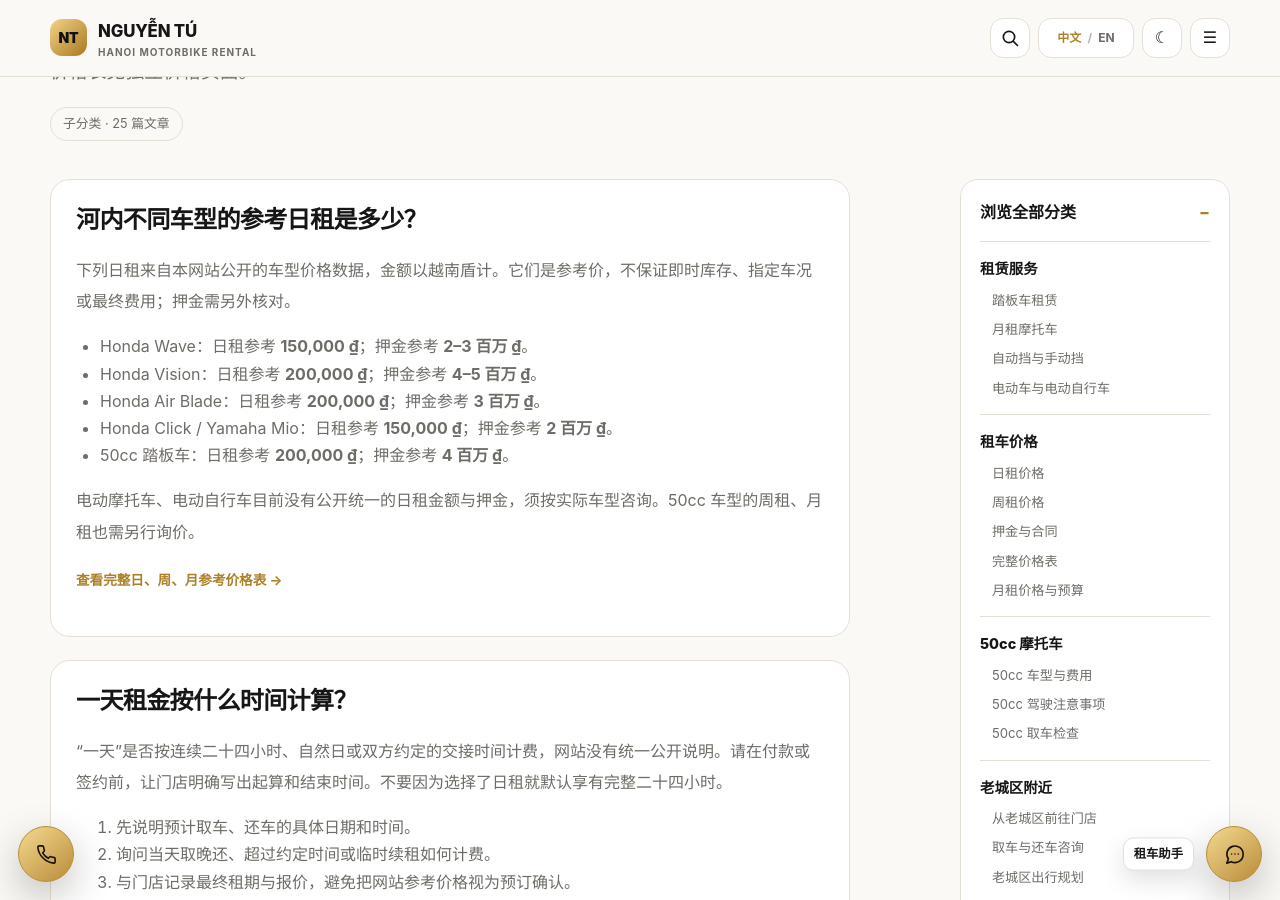
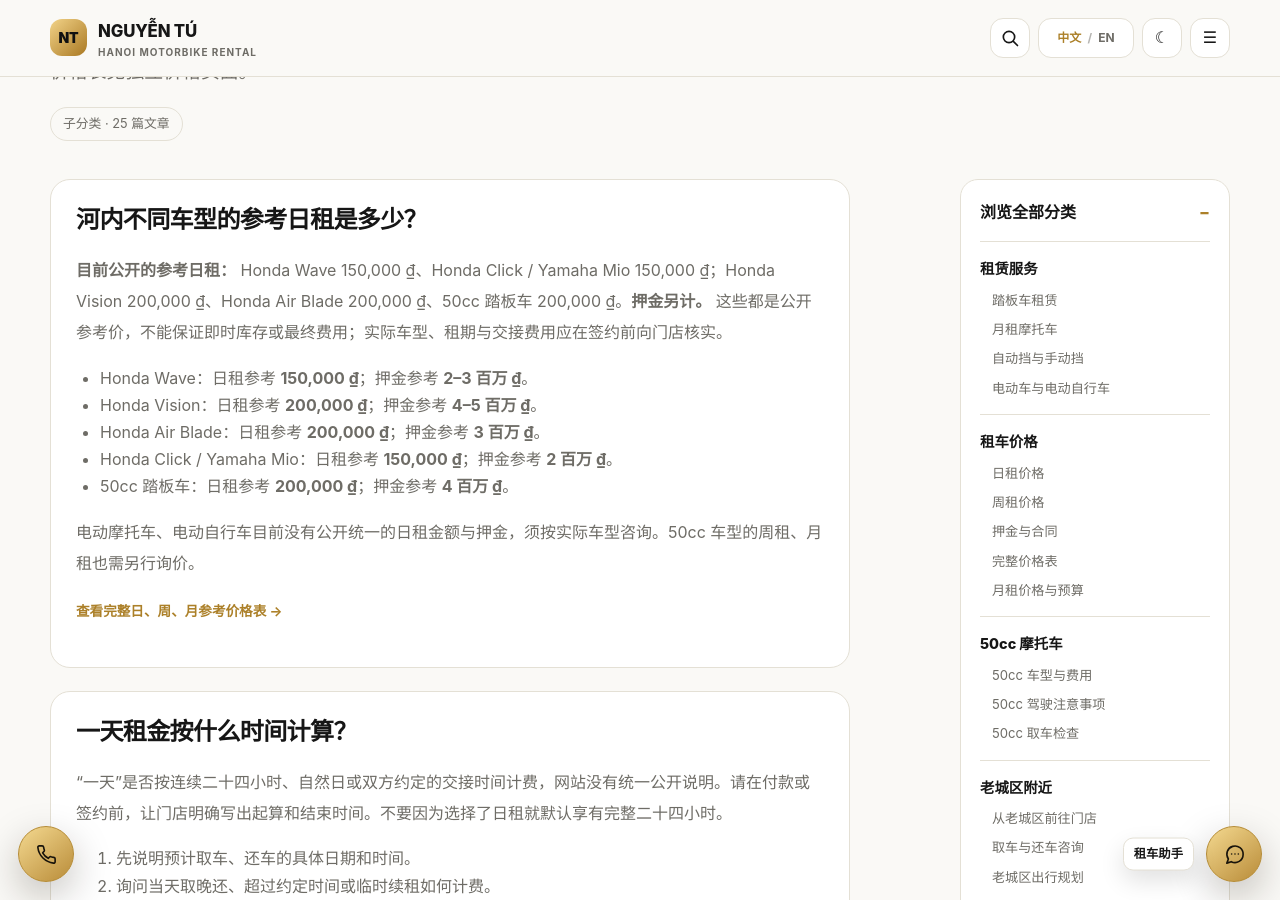
Before and after one commit to thuexemayhanoi/china, a Jekyll site: the page built from topics/pricing/daily/index.html, in a window 1280 px wide and 900 px high, scrolled down 349 px. Built offline with Jekyll 4.4.1, drawn with Linux system fonts in a browser that asks for light colours.

Commit message:
seo(china): make existing Q&A directly answer search intent in topics/pricing/daily/index.html

```diff
--- a/topics/pricing/daily/index.html
+++ b/topics/pricing/daily/index.html
@@ -7,7 +7,7 @@ breadcrumbs: [{"label":"租车价格","href":"/topics/pricing/"},{"label":"日
 topic: "pricing"
 subtopic: "daily"
 ---
-<div class="page-head"><span class="eyebrow">SUBCATEGORY · Pricing</span><h1>河内摩托车日租价格：如何计算每天费用？</h1><p class="lead">计划在河内短期租摩托车？先按车型查看公开的每日参考租金，再确认押金、租期起止、取还车地点与可能的额外费用。此页解释日租如何询价；完整正式价格表见独立价格页面。</p><span class="pill">{% assign current_posts = site.posts | where: 'topic', page.topic | where: 'subtopic', page.subtopic %}{% if current_posts.size == 0 %}子分类 · 暂无文章{% else %}子分类 · {{ current_posts.size }} 篇文章{% endif %}</span></div><div class="two-col"><div class="prose"><section class="inner-panel"><h2>河内不同车型的参考日租是多少？</h2><p>下列日租来自本网站公开的车型价格数据，金额以越南盾计。它们是参考价，不保证即时库存、指定车况或最终费用；押金需另外核对。</p><ul>
+<div class="page-head"><span class="eyebrow">SUBCATEGORY · Pricing</span><h1>河内摩托车日租价格：如何计算每天费用？</h1><p class="lead">计划在河内短期租摩托车？先按车型查看公开的每日参考租金，再确认押金、租期起止、取还车地点与可能的额外费用。此页解释日租如何询价；完整正式价格表见独立价格页面。</p><span class="pill">{% assign current_posts = site.posts | where: 'topic', page.topic | where: 'subtopic', page.subtopic %}{% if current_posts.size == 0 %}子分类 · 暂无文章{% else %}子分类 · {{ current_posts.size }} 篇文章{% endif %}</span></div><div class="two-col"><div class="prose"><section class="inner-panel"><h2>河内不同车型的参考日租是多少？</h2><p><strong>目前公开的参考日租：</strong> Honda Wave {{ site.data.vehicles[0].display.day }}、Honda Click / Yamaha Mio {{ site.data.vehicles[3].display.day }}；Honda Vision {{ site.data.vehicles[1].display.day }}、Honda Air Blade {{ site.data.vehicles[2].display.day }}、50cc 踏板车 {{ site.data.vehicles[4].display.day }}。<strong>押金另计。</strong> 这些都是公开参考价，不能保证即时库存或最终费用；实际车型、租期与交接费用应在签约前向门店核实。</p><ul>
 <li>Honda Wave：日租参考 <strong>{{ site.data.vehicles[0].display.day }}</strong>；押金参考 <strong>{{ site.data.vehicles[0].deposit }}</strong>。</li>
 <li>Honda Vision：日租参考 <strong>{{ site.data.vehicles[1].display.day }}</strong>；押金参考 <strong>{{ site.data.vehicles[1].deposit }}</strong>。</li>
 <li>Honda Air Blade：日租参考 <strong>{{ site.data.vehicles[2].display.day }}</strong>；押金参考 <strong>{{ site.data.vehicles[2].deposit }}</strong>。</li>
```
